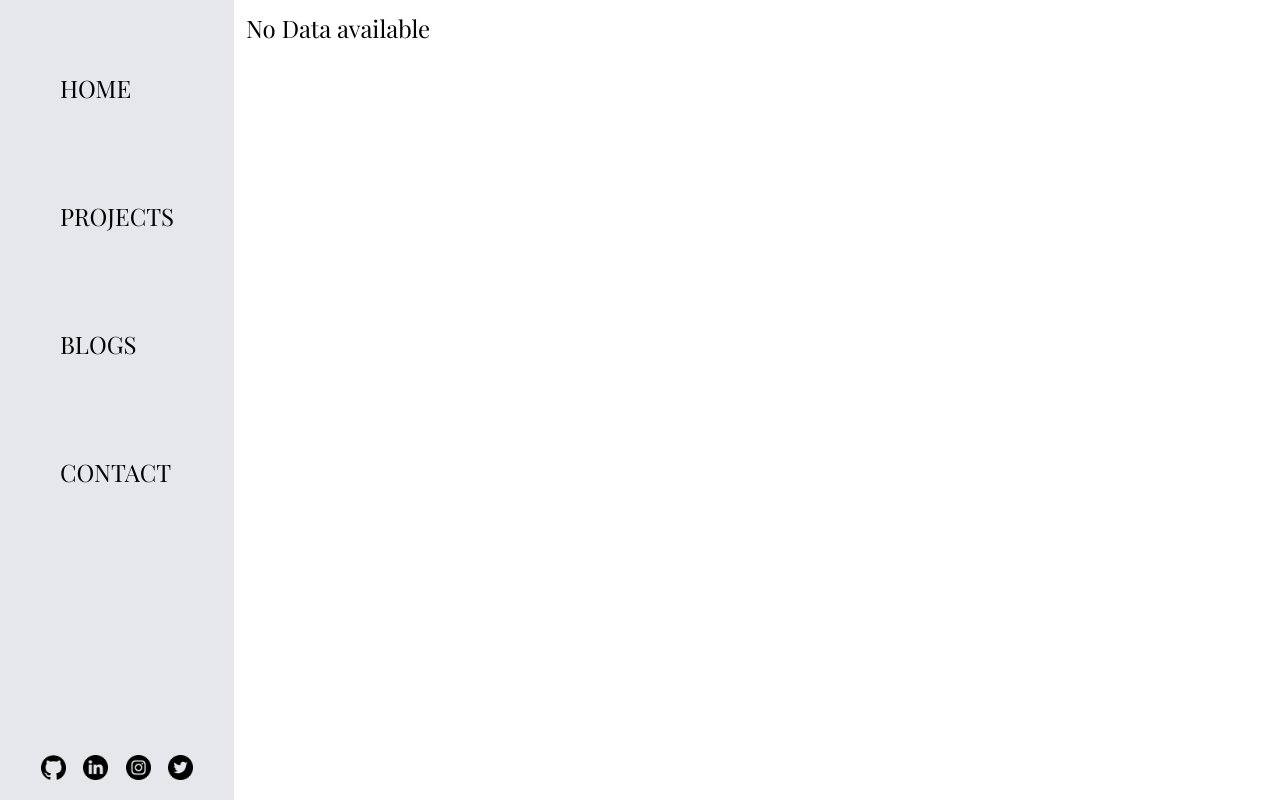
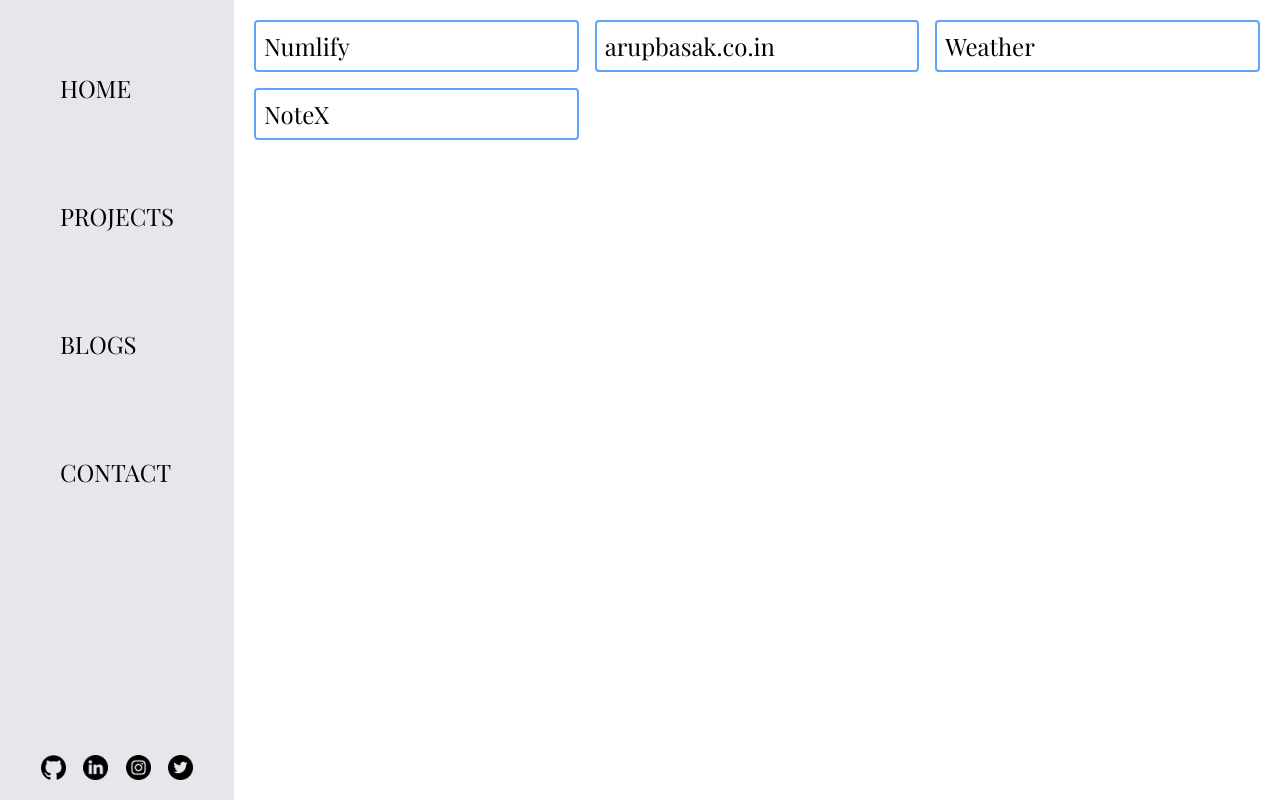
Before and after one commit to arup-basak/arupbasak.com, a Next.js app: page /projects in a window 1280 px wide. Built offline with nearby package versions, Linux system fonts and the light colour scheme.

Commit message:
Added Projects Page, Need to Update it

```diff
--- a/package.json
+++ b/package.json
@@ -28,6 +28,7 @@
     "react-syntax-highlighter": "^15.5.0",
     "remark-gfm": "^3.0.1",
     "sass": "^1.59.3",
+    "swr": "^2.1.3",
     "typescript": "4.9.5"
   },
   "devDependencies": {
--- a/src/components/ProjectComponent.tsx
+++ b/src/components/ProjectComponent.tsx
@@ -7,7 +7,19 @@ const ProjectComponent = (props: {
 }) => {
   return (
     <motion.div
-      className='grid grid-cols-4 grid-rows-auto gap-2 bg-red-400 p-2 m-2'>
+      initial={{
+        opacity: 0,
+        scale: .5,
+      }}
+      animate={{
+        opacity: 1,
+        scale: 1,
+        transition: {delay: 0.3}
+      }}
+      whileHover={{
+        scale: 1.02
+      }}
+      className='grid grid-cols-4 grid-rows-auto gap-2 border-blue-400 border-2 p-2 m-2 rounded cursor-pointer'>
         <div>{props.name}</div>
         <div>{props.description}</div>
     </motion.div>
--- a/src/pages/index.tsx
+++ b/src/pages/index.tsx
@@ -36,7 +36,7 @@ const Home = () => {
                 duration: 0.3
               }
             }}
-            className='mobile:text-7xl desktop:text-8xl py-5 font-bold cursor-default'>
+            className='mobile:text-7xl desktop:text-8xl py-5 font-bold cursor-default tracking-wider'>
             ARUP BASAK
           </motion.div>
           <motion.div
--- a/src/pages/projects.tsx
+++ b/src/pages/projects.tsx
@@ -1,19 +1,30 @@
-import React, { useState } from 'react';
-import { motion, AnimatePresence } from 'framer-motion';
+import React from 'react';
 import ProjectComponent from '@/components/ProjectComponent';
 import Head from 'next/head';
+import useSWR from 'swr';
 
 interface Project {
-  name: string,
-  github: string,
-  about: string
+  name: string;
+  about: string;
 }
 
-interface ProjectsProps {
-  projects: Array<Project>
-}
+const fetcher = (url: string) => fetch(url).then((res) => res.json());
 
-const Projects = ({ projects }: ProjectsProps) => {
+const Projects = () => {
+  const { data, error, isLoading } = useSWR<Project[]>('/api/projects', fetcher);
+
+  if (isLoading) {
+    return <>Loading...</>
+  }
+
+  if (error) {
+    return <>Error</>
+  }
+
+  if (!data) {
+    return <>No data found.</>
+  }
+
   return (
     <>
       <Head>
@@ -22,30 +33,12 @@ const Projects = ({ projects }: ProjectsProps) => {
         </title>
       </Head>
       <div className='grid grid-cols-3'>
-        {/* {
-          projects.map((project, i) => {
-            return <>
-              <ProjectComponent name={project.name} description={project.about} key={i} />
-            </>
-          })
-        } */}
-        No Data available
+        {data.map((project) => (
+          <ProjectComponent key={project.name} name={project.name} description={project.about} />
+        ))}
       </div>
     </>
   );
 };
 
-export async function getServerSideProps() {
-  const postsResponse = await fetch("http://localhost:3000/api/projects");
-  const projects = await postsResponse.json();
-  return {
-    props: {
-      projects
-    },
-  }
-}
-
-
-
-
 export default Projects;
```
Also changed, not shown: 1 other file (tests, documents, lock files or other folders).
